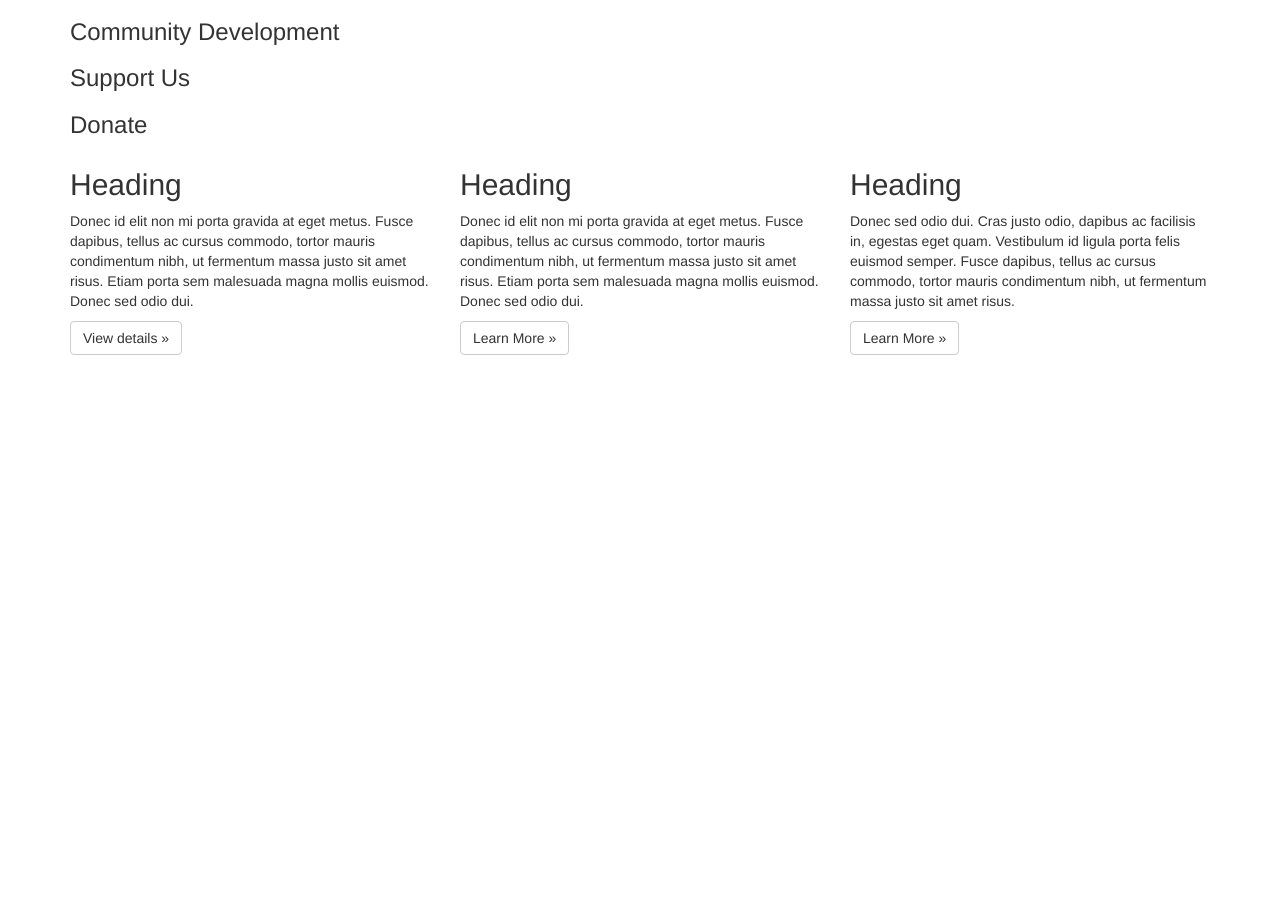
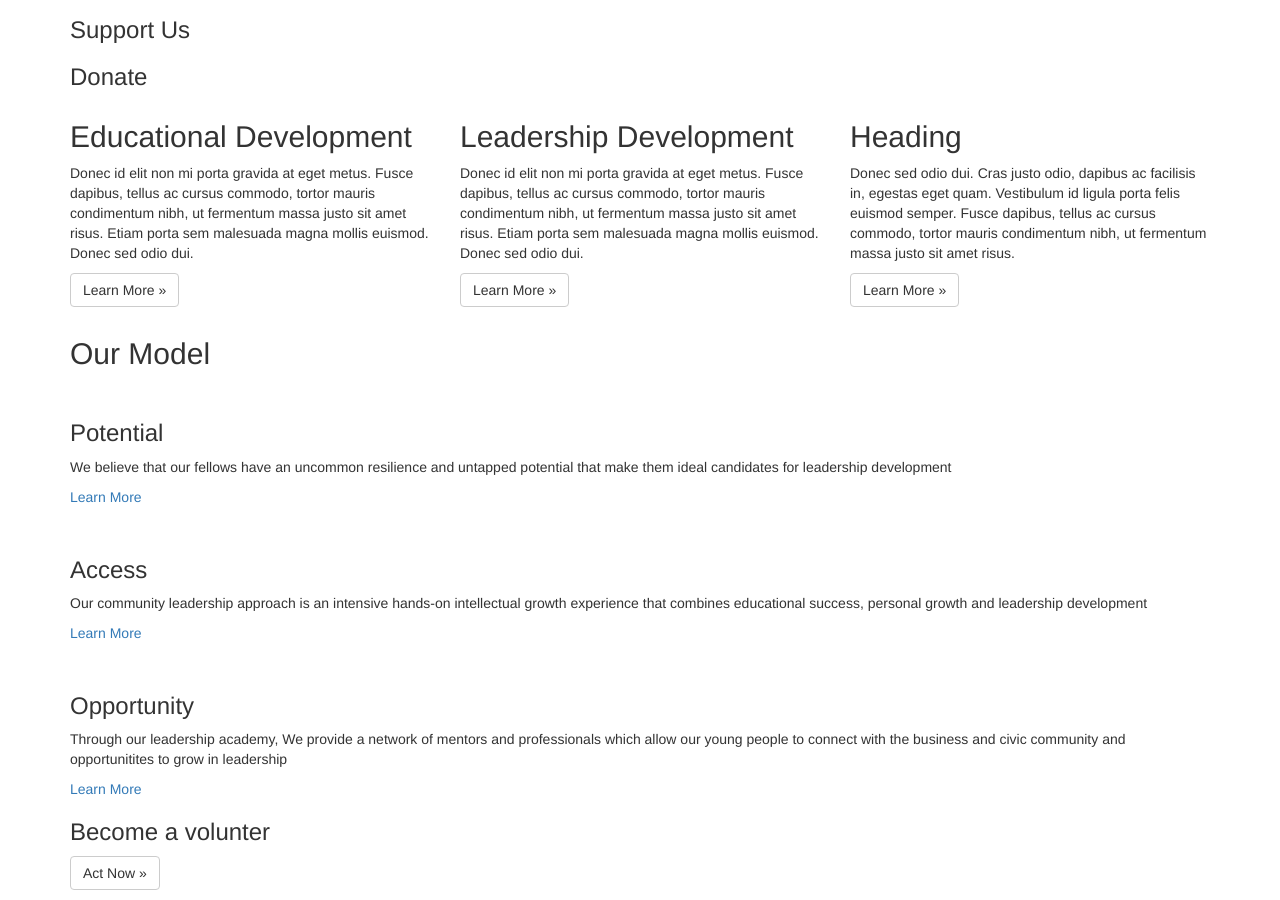
Before and after one commit to kwekuofficial/chapters-project, a plain HTML site: page index.html in a window 1280 px wide. Shown: the part 859-1759 px from the top of the page. Before the commit the page ends 1224 px from the top, so only its background shows below. Drawn offline with nearby package versions, Linux system fonts and the light colour scheme.

Commit message:
updated html and added slice files

```diff
--- a/index.html
+++ b/index.html
@@ -1,26 +1,18 @@
 <!doctype html>
 <html lang="en">
 <head>
+  <title>Chapters, Inc.</title>
   <link rel="stylesheet" href="chapters.css">
   <meta charset="utf-8">
   <meta name="viewport" content="width=device-width" content="initial-scale=1">
   <link rel="stylesheet" href="http://maxcdn.bootstrapcdn.com/bootstrap/3.3.5/css/bootstrap.min.css">
   <script src="https://ajax.googleapis.com/ajax/libs/jquery/1.11.3/jquery.min.js"></script>
   <script src="http://maxcdn.bootstrapcdn.com/bootstrap/3.3.5/js/bootstrap.min.js"></script>
-  <style>
-    header {
-      background-color: blue;
-      border-style: solid;
-    }
-    img {
-      opacity: 0.5;
-    }
-  </style>
 </head>
 <body>
   <div class="container">
     <header>
-        <img src="chapterslogo_02.jpg">
+        <img src="top_r2_c2.png">
           <nav class="main-navigation">
             <ul>
               <li>Home</li>
@@ -32,11 +24,13 @@
             </ul>
     </header>
 <div class="headline-container">
+  <div class="headline-text">
   <h2>Sustainable Communities</h2>
     <p>Through our Chapters Leadership Academy we remove blockades to potential for foster youth, empowering them to become productive and engaged citizens who are able to find solutions to the challenges
       of their communities.</p>
       <br>
       <h4>Learn More</h4>
+  </div>
 </div>
 <br>
 <div class="mid-navigation">
@@ -51,12 +45,12 @@
 </div>
 <div class="row">
         <div class="col-md-4">
-          <h2>Heading</h2>
+          <h2>Educational Development</h2>
           <p>Donec id elit non mi porta gravida at eget metus. Fusce dapibus, tellus ac cursus commodo, tortor mauris condimentum nibh, ut fermentum massa justo sit amet risus. Etiam porta sem malesuada magna mollis euismod. Donec sed odio dui. </p>
-          <p><a class="btn btn-default" href="#" role="button">View details &raquo;</a></p>
+          <p><a class="btn btn-default" href="#" role="button">Learn More &raquo;</a></p>
         </div>
         <div class="col-md-4">
-          <h2>Heading</h2>
+          <h2>Leadership Development</h2>
           <p>Donec id elit non mi porta gravida at eget metus. Fusce dapibus, tellus ac cursus commodo, tortor mauris condimentum nibh, ut fermentum massa justo sit amet risus. Etiam porta sem malesuada magna mollis euismod. Donec sed odio dui. </p>
           <p><a class="btn btn-default" href="#" role="button">Learn More &raquo;</a></p>
        </div>
@@ -66,5 +60,33 @@
           <p><a class="btn btn-default" href="#" role="button">Learn More &raquo;</a></p>
         </div>
       </div>
+<div class="model-tab">
+  <h2>Our Model</h2>
+</div>
+  <br>
+  <div class="model-text">
+    <h3>Potential</h3>
+      <p>We believe that our fellows have an uncommon resilience and untapped potential that make them ideal candidates for leadership development</p>
+      <p><a href="#">Learn More</a></p>
+    <br>
+    <h3>Access</h3>
+        <p>Our community leadership approach is an intensive hands-on intellectual growth experience that combines educational success, personal growth and leadership development</p>
+        <p><a href="#">Learn More</a></p>
+    <br>
+    <h3>Opportunity</h3>
+    <p>Through our leadership academy, We provide a network of mentors and professionals which allow our young people to connect with the business and civic community and opportunitites to grow in leadership</p>
+    <p><a href="#">Learn More</a></p>
+  </div>
+  <div class="last-wrapper">
+    <div class="volunteer">
+      <h3>Become a volunter</h3>
+      <p><a class="btn btn-default" href="#" role="button">Act Now &raquo;</a></p>
+    </div>
+
+  </div>
+</div>
+
+</div>
+</div>
 </body>
 </html>
```
Also changed, not shown: bottom.png (added), bottom_r2_c4.png (added), bottom_r5_c4.png (added), bottom_r7_c4.png (added), bottom_r9_c2.png (added), top_r2_c2.png (added), top_r3_c4.png (added), top_r3_c7.png (added).
